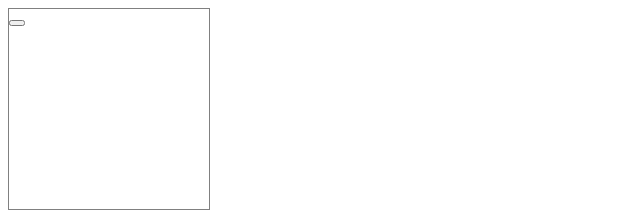
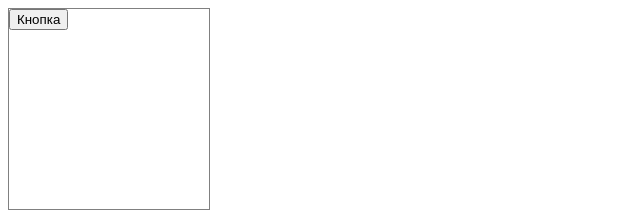
Before and after one commit to fadeyush/TypeScript-beginning, a React (Create React App) app: page / in a window 1280 px wide. Shown: the top 211 px of the page, without its empty margins (0-640 px from the left). Built offline with nearby package versions, Linux system fonts and the light colour scheme.

Commit message:
FC, Дженерики

```diff
--- a/src/App.tsx
+++ b/src/App.tsx
@@ -5,7 +5,7 @@ const App = () => {
   return (
     <div>
       <Card width='200px' height='200px'>
-        <button></button>
+        <button>Кнопка</button>
       </Card>
     </div>
   );
```
Also changed, not shown: src/components/Card.tsx (+4 -4 lines).
